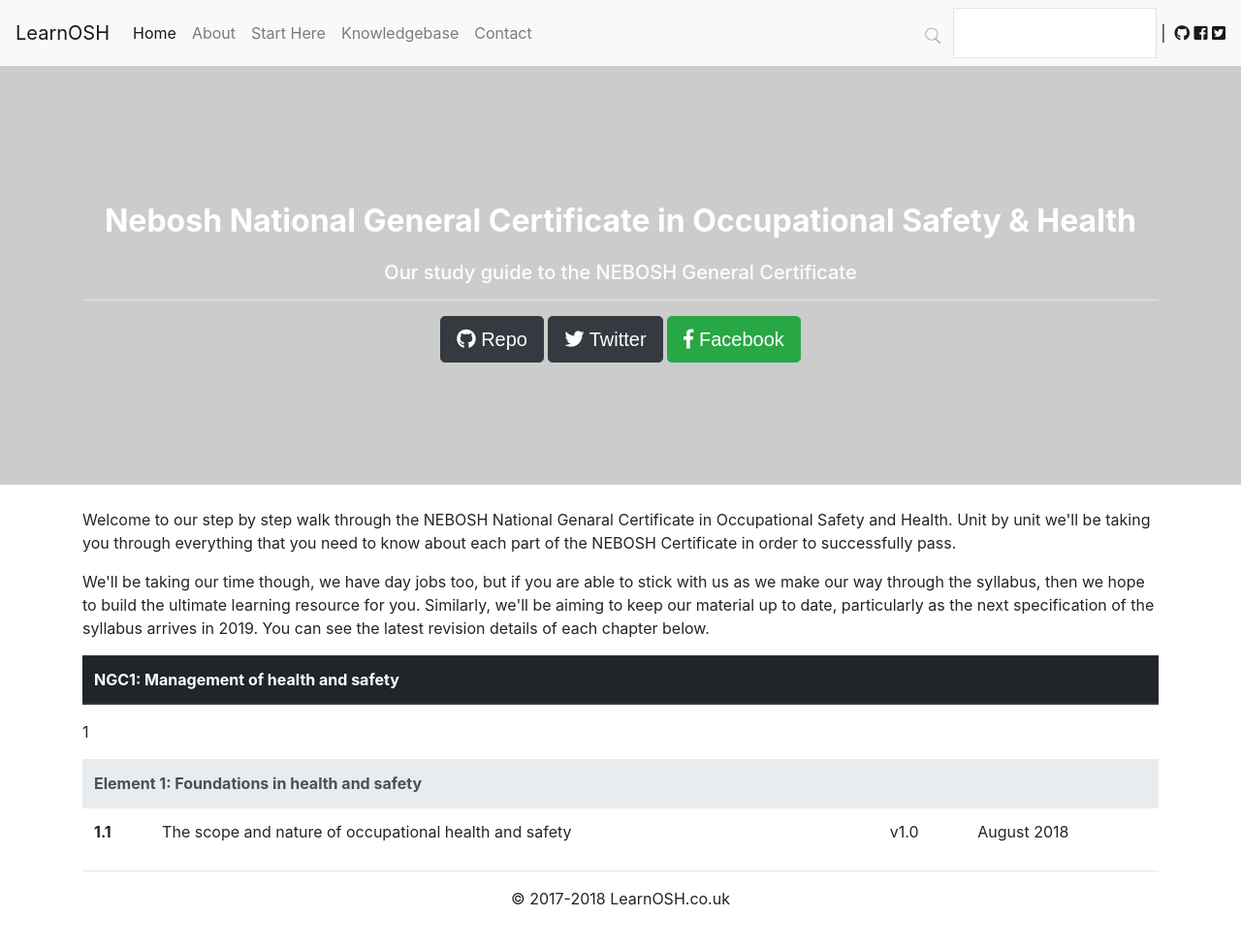
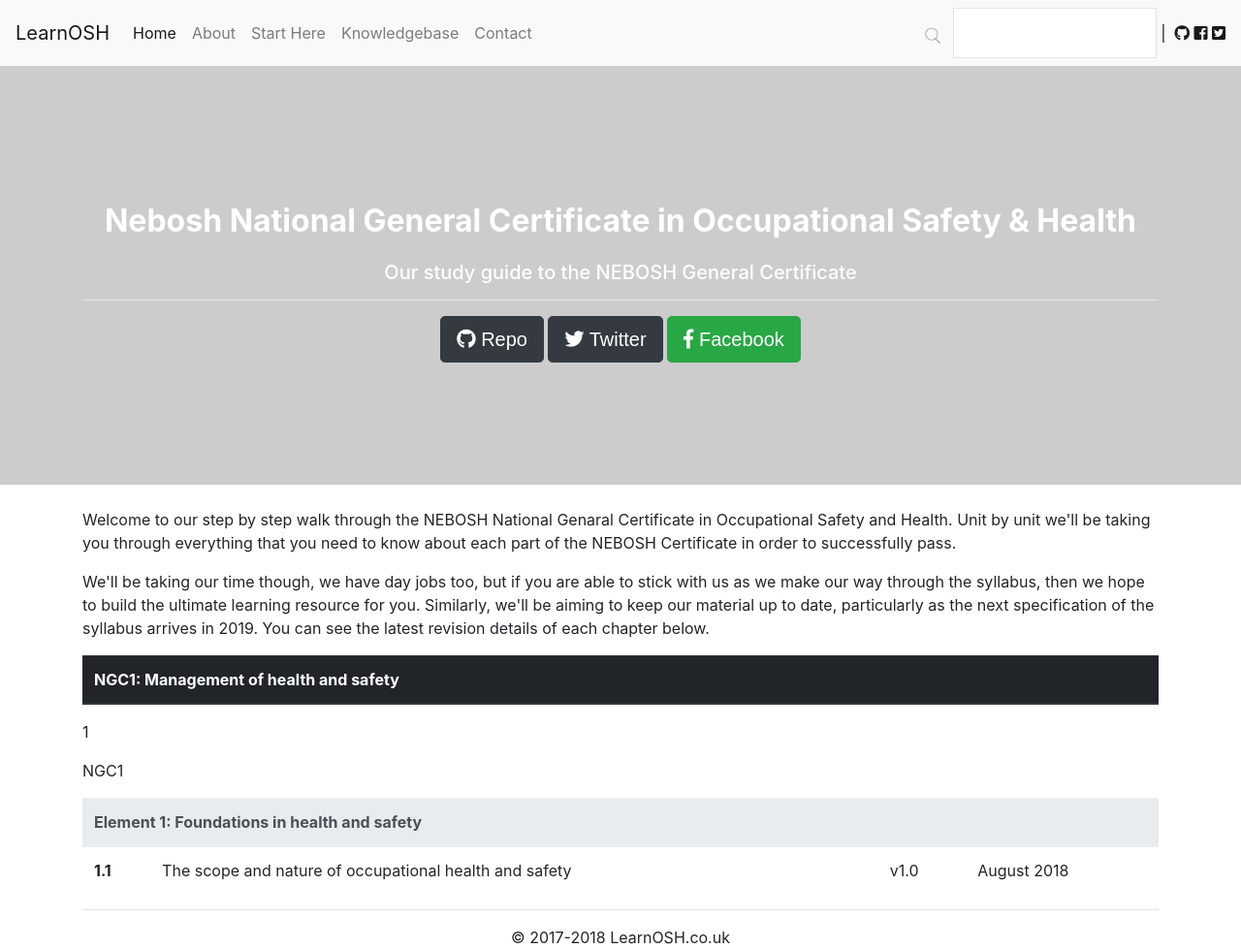
Before and after one commit to lee-perry/learnosh, a Jekyll site: the page built from course/nebosh_national_certificate/index.html, in a window 1280 px wide and 979 px high. Shown: the whole window at 97% size. Built offline with Jekyll 4.4.1, drawn with Linux system fonts in a browser that asks for light colours; nearby versions of some CDN libraries.

Commit message:
Update index.html

```diff
--- a/course/nebosh_national_certificate/index.html
+++ b/course/nebosh_national_certificate/index.html
@@ -28,7 +28,9 @@
       {% for page in sorted %}
     <p>{{page.Unit}}</p>
         {% if page.module == 'NGC1' %}
+    <p>{{page.module}}</p>
           {% if page.Element == '1' %}
+    <p>{{page.Element}}</p>
     <tr>
       <th scope="row">1.1</th>
         <a class="btn btn-primary btn-lg" href="{{ page.url | remove: "index.html" }}" role="button" style="border: 5px solid white">{{page.title}}</a>&nbsp;
```
